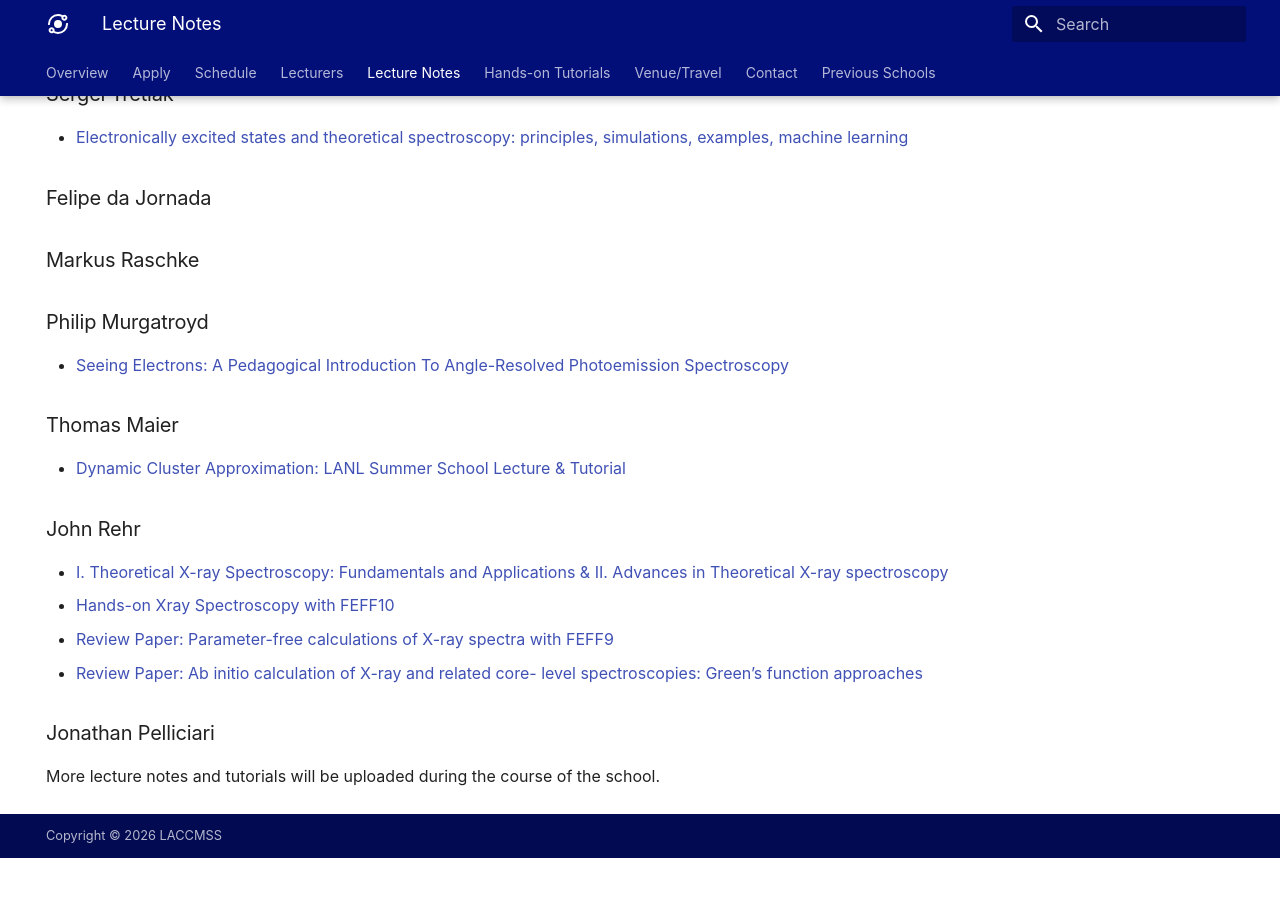
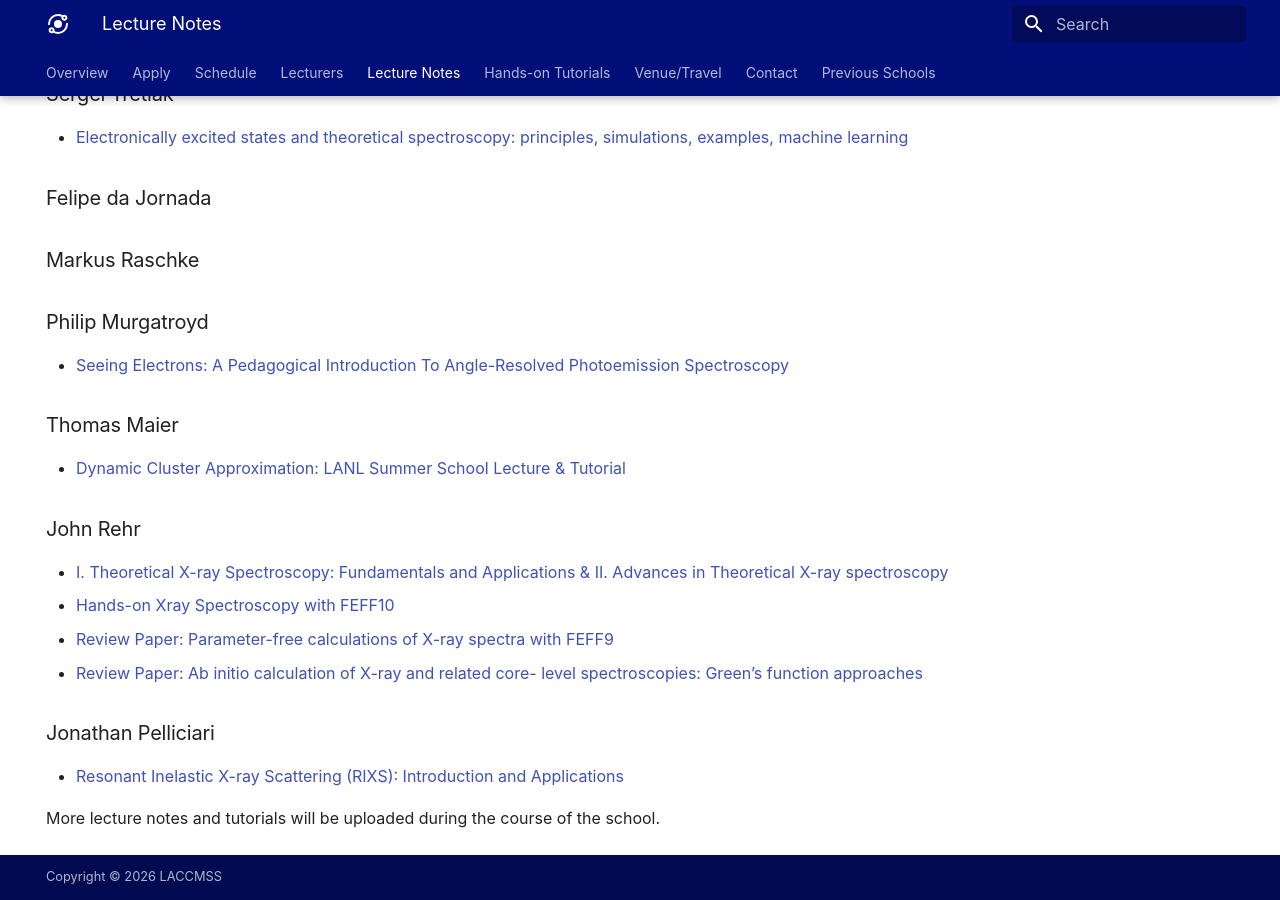
Before and after one commit to LACCMSS/2026, an MkDocs documentation site: the page built from docs/lecture_notes.md, in a window 1280 px wide and 900 px high, scrolled down 869 px. Built offline with MkDocs 1.6.1 and Material for MkDocs 9.7.7, drawn with Linux system fonts in a browser that asks for light colours; some web fonts are replaced; before the commit the page ends 1727 px from its top, so only the background shows below that.

Commit message:
Update lecture_notes.md

```diff
--- a/docs/lecture_notes.md
+++ b/docs/lecture_notes.md
@@ -48,5 +48,6 @@ title: Lecture Notes
 - [Review Paper: Ab initio calculation of X-ray and related core- level spectroscopies: Green’s function approaches](assets/Lecture_Data/John_Rehr/Review-PCCP-2022.pdf)
 
 ### Jonathan Pelliciari
+-  [Resonant Inelastic X-ray Scattering (RIXS): Introduction and Applications](assets/Lecture_Data/Jonathan_Pelliciari/LANL_School_2026.pdf)
 
 More lecture notes and tutorials will be uploaded during the course of the school.
```
